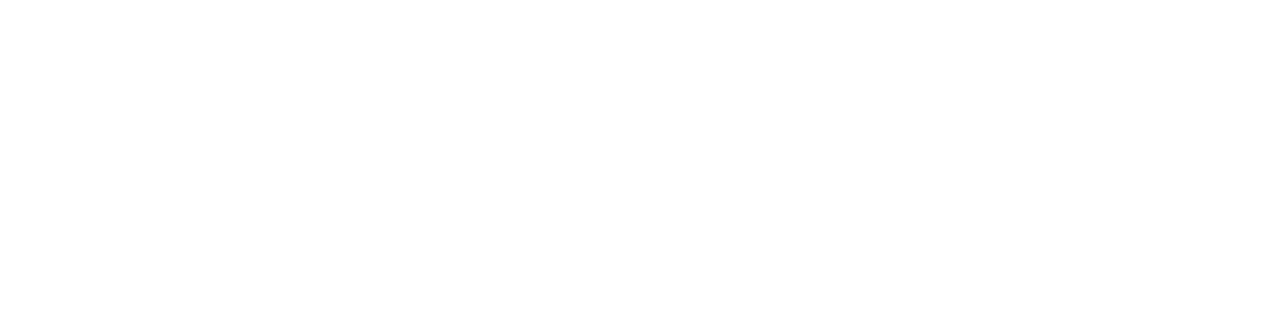
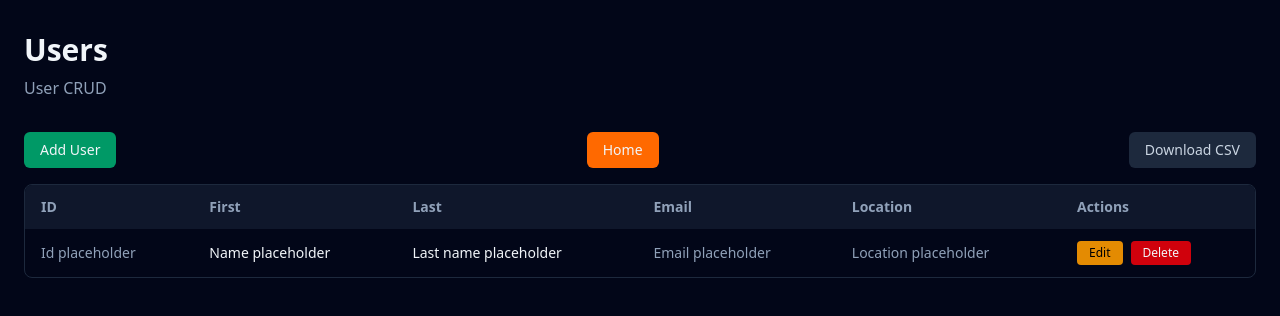
Before and after one commit to isaacmg-bit/waiting-room, an Angular app: page /users in a window 1280 px wide. Before the commit this address led to /. Shown: the top 316 px of the page. Built offline with nearby package versions, Linux system fonts and the light colour scheme.

Commit message:
feat: added a placeholder template for the user componenT

```diff
--- a/src/app/app.routes.ts
+++ b/src/app/app.routes.ts
@@ -3,6 +3,7 @@
 import { Calendar } from './components/calendar/calendar';
 import { Charts } from './components/charts/charts';
 import { Map } from './components/map/map';
+import { Users } from './components/users/users';
 
 export const routes: Routes = [
   {
@@ -26,4 +27,8 @@
     path: 'map',
     component: Map,
   },
+  {
+    path: 'users',
+    component: Users,
+  },
 ];
--- a/src/app/components/home/home.html
+++ b/src/app/components/home/home.html
@@ -23,6 +23,11 @@
             Charts
           </a>
         </li>
+        <li>
+          <a routerLink="/users" class="text-slate-300 hover:text-white transition-colors">
+            Users
+          </a>
+        </li>
       </ul>
     </nav>
   </header>
--- a/src/app/components/users/users.html
+++ b/src/app/components/users/users.html
@@ -1 +1,64 @@
-<p>users works!</p>
+<div class="min-h-screen bg-slate-950 text-slate-100">
+  <div class="max-w-7xl mx-auto px-6 py-8">
+    <h1 class="text-3xl font-bold mb-2">Users</h1>
+    <p class="text-slate-400">User CRUD</p>
+  </div>
+
+  <div class="max-w-7xl mx-auto px-6 mb-4 flex justify-between items-center">
+    <button
+      class="px-4 py-2 rounded-md bg-emerald-600 hover:bg-emerald-500 transition text-sm font-medium"
+    >
+      Add User
+    </button>
+
+    <a
+      routerLink="/home"
+      class="px-4 py-2 rounded-md bg-orange-500 hover:bg-orange-400 transition text-sm font-medium"
+    >
+      Home
+    </a>
+
+    <button
+      class="px-4 py-2 rounded-md bg-slate-800 hover:bg-slate-700 transition text-sm text-slate-300"
+    >
+      Download CSV
+    </button>
+  </div>
+
+  <div class="max-w-7xl mx-auto px-6 pb-12">
+    <div class="overflow-x-auto rounded-lg border border-slate-800">
+      <table class="w-full text-sm">
+        <thead class="bg-slate-900 text-slate-400">
+          <tr>
+            <th class="px-4 py-3 text-left">ID</th>
+            <th class="px-4 py-3 text-left">First</th>
+            <th class="px-4 py-3 text-left">Last</th>
+            <th class="px-4 py-3 text-left">Email</th>
+            <th class="px-4 py-3 text-left">Location</th>
+            <th class="px-4 py-3 text-left">Actions</th>
+          </tr>
+        </thead>
+
+        <tbody class="divide-y divide-slate-800">
+          <tr class="hover:bg-slate-900/50 transition">
+            <td class="px-4 py-3 text-slate-400">Id placeholder</td>
+            <td class="px-4 py-3">Name placeholder</td>
+            <td class="px-4 py-3">Last name placeholder</td>
+            <td class="px-4 py-3 text-slate-400">Email placeholder</td>
+            <td class="px-4 py-3 text-slate-400">Location placeholder</td>
+            <td class="px-4 py-3 flex gap-2">
+              <button
+                class="px-3 py-1 rounded bg-amber-500/90 hover:bg-amber-500 text-xs font-medium text-black"
+              >
+                Edit
+              </button>
+              <button class="px-3 py-1 rounded bg-red-600/90 hover:bg-red-600 text-xs font-medium">
+                Delete
+              </button>
+            </td>
+          </tr>
+        </tbody>
+      </table>
+    </div>
+  </div>
+</div>
```
Also changed, not shown: src/app/components/home/home.ts (+3 -4 lines), src/app/components/users/users.ts (+3 -5 lines).
